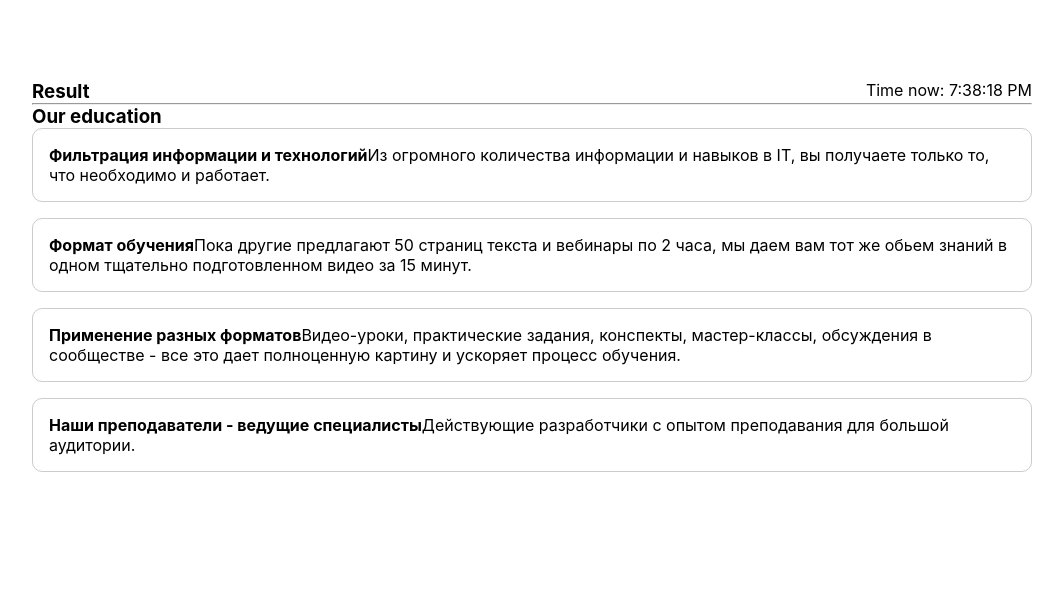
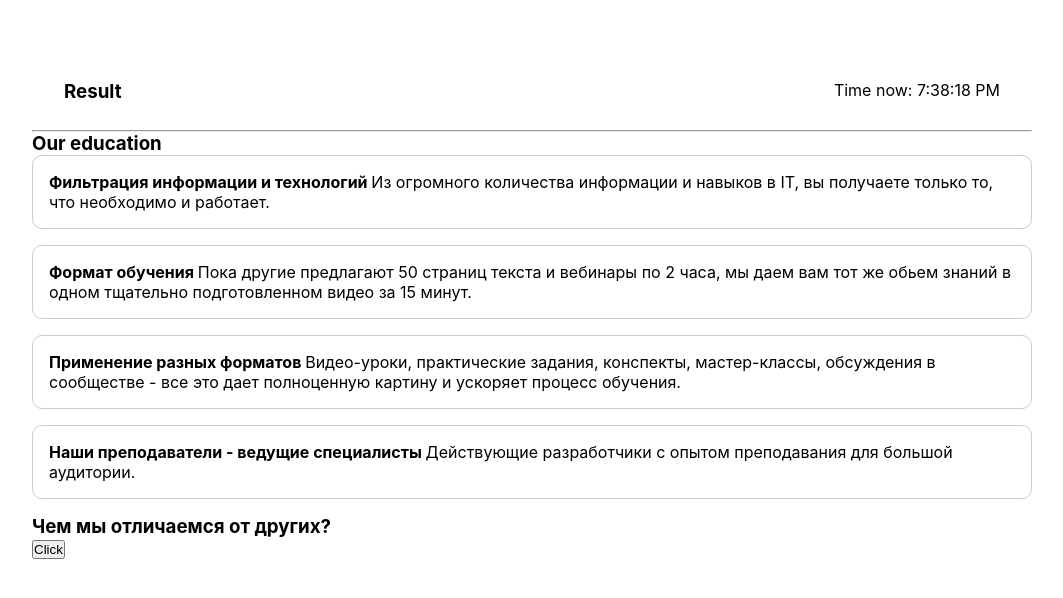
Before and after one commit to AleksandrKompanetc/react-application, a React (Create React App) app: page / in a window 1280 px wide. Shown: the top 598 px of the page, without its empty margins (108-1171 px from the left). Built offline with nearby package versions, Linux system fonts and the light colour scheme; the HTML template or start-up script is replaced by a standard one.

Commit message:
adding component Button

```diff
--- a/src/App.css
+++ b/src/App.css
@@ -79,6 +79,8 @@ li.active > .content {
 }
 
 header {
+  height: 50px;
   display: flex;
   justify-content: space-between;
+  padding: 0 2rem;
 }
--- a/src/App.js
+++ b/src/App.js
@@ -3,6 +3,7 @@ import Header from './components/Header';
 import './App.css';
 import {ways} from './data';
 import WayToTeach from './components/WayToTeach';
+import Button from './components/Button';
 
 // const content = [
 //   {title: 'HTML', text: 'Learn HTML and will be nice!'},
@@ -41,6 +42,10 @@ export default function App() {
             <WayToTeach {...ways[3]} />
           </ul>
         </section>
+        <section>
+          <h3>Чем мы отличаемся от других?</h3>
+          <Button />
+        </section>
       </main>
     </div>
   )
--- /dev/null
+++ b/src/components/Button.jsx
@@ -0,0 +1,3 @@
+export default function Button() {
+  return <button>Click</button>
+}
--- a/src/components/WayToTeach.jsx
+++ b/src/components/WayToTeach.jsx
@@ -2,7 +2,7 @@ export default function WayToTeach({title, description}) {
   return (
     <li>
       <p>
-        <strong>{title}</strong>
+        <strong>{title} </strong>
         {description}
       </p>
     </li>
```
